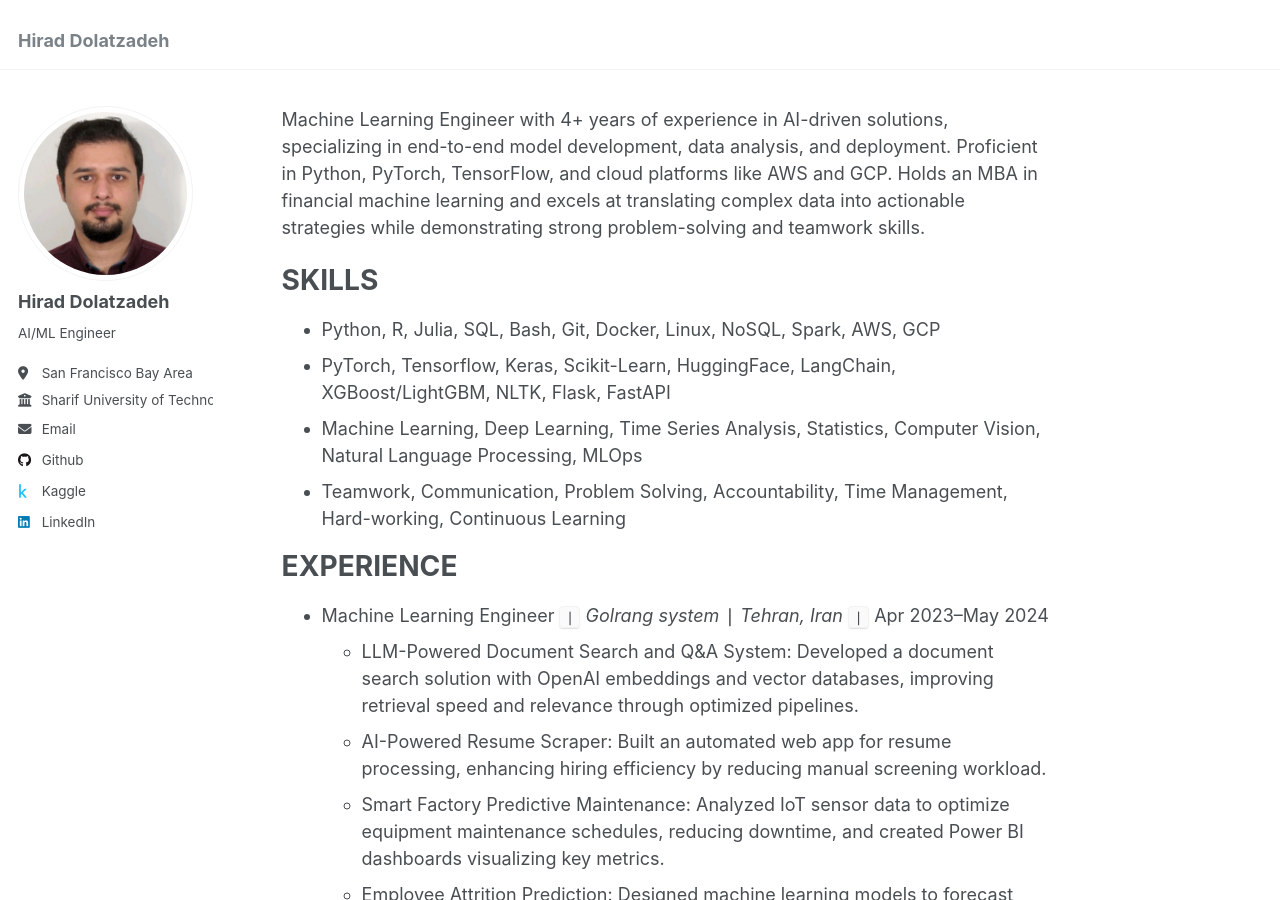
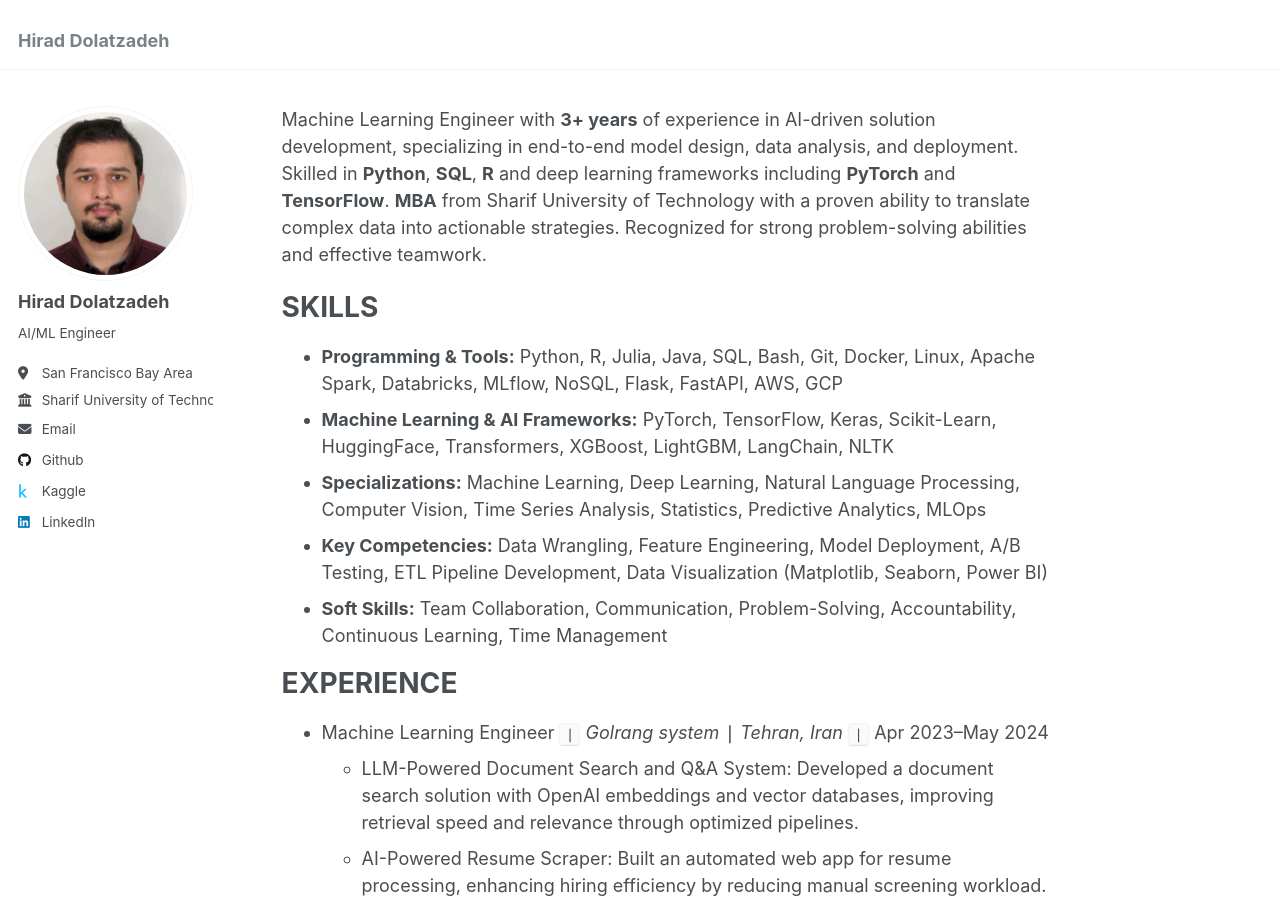
Before and after one commit to hiraddlz/hiraddlz.github.io, a Jekyll site: the page built from _pages/about.md, in a window 1280 px wide and 900 px high. Built offline with Jekyll 4.4.1, drawn with Linux system fonts in a browser that asks for light colours.

Commit message:
Update skills

```diff
--- a/_pages/about.md
+++ b/_pages/about.md
@@ -7,14 +7,15 @@ redirect_from:
   - /about.html
 ---
 
-Machine Learning Engineer with 4+ years of experience in AI-driven solutions, specializing in end-to-end model development, data analysis, and deployment. Proficient in Python, PyTorch, TensorFlow, and cloud platforms like AWS and GCP. Holds an MBA in financial machine learning and excels at translating complex data into actionable strategies while demonstrating strong problem-solving and teamwork skills.
+Machine Learning Engineer with **3+ years** of experience in AI-driven solution development, specializing in end-to-end model design, data analysis, and deployment. Skilled in **Python**, **SQL**, **R** and deep learning frameworks including **PyTorch** and **TensorFlow**. **MBA** from Sharif University of Technology with a proven ability to translate complex data into actionable strategies. Recognized for strong problem-solving abilities and effective teamwork.
 
 SKILLS
 ======
-- Python, R, Julia, SQL, Bash, Git, Docker, Linux, NoSQL, Spark, AWS, GCP
-- PyTorch, Tensorflow, Keras, Scikit-Learn, HuggingFace, LangChain, XGBoost/LightGBM, NLTK, Flask, FastAPI
-- Machine Learning, Deep Learning, Time Series Analysis, Statistics, Computer Vision, Natural Language Processing, MLOps
-- Teamwork, Communication, Problem Solving, Accountability, Time Management, Hard-working, Continuous Learning
+- **Programming & Tools:** Python, R, Julia, Java, SQL, Bash, Git, Docker, Linux, Apache Spark, Databricks, MLflow, NoSQL, Flask, FastAPI, AWS, GCP
+- **Machine Learning & AI Frameworks:** PyTorch, TensorFlow, Keras, Scikit-Learn, HuggingFace, Transformers, XGBoost, LightGBM, LangChain, NLTK
+- **Specializations:** Machine Learning, Deep Learning, Natural Language Processing, Computer Vision, Time Series Analysis, Statistics, Predictive Analytics, MLOps
+- **Key Competencies:** Data Wrangling, Feature Engineering, Model Deployment, A/B Testing, ETL Pipeline Development, Data Visualization (Matplotlib, Seaborn, Power BI)
+- **Soft Skills:** Team Collaboration, Communication, Problem-Solving, Accountability, Continuous Learning, Time Management
 
 EXPERIENCE
 ======
```
